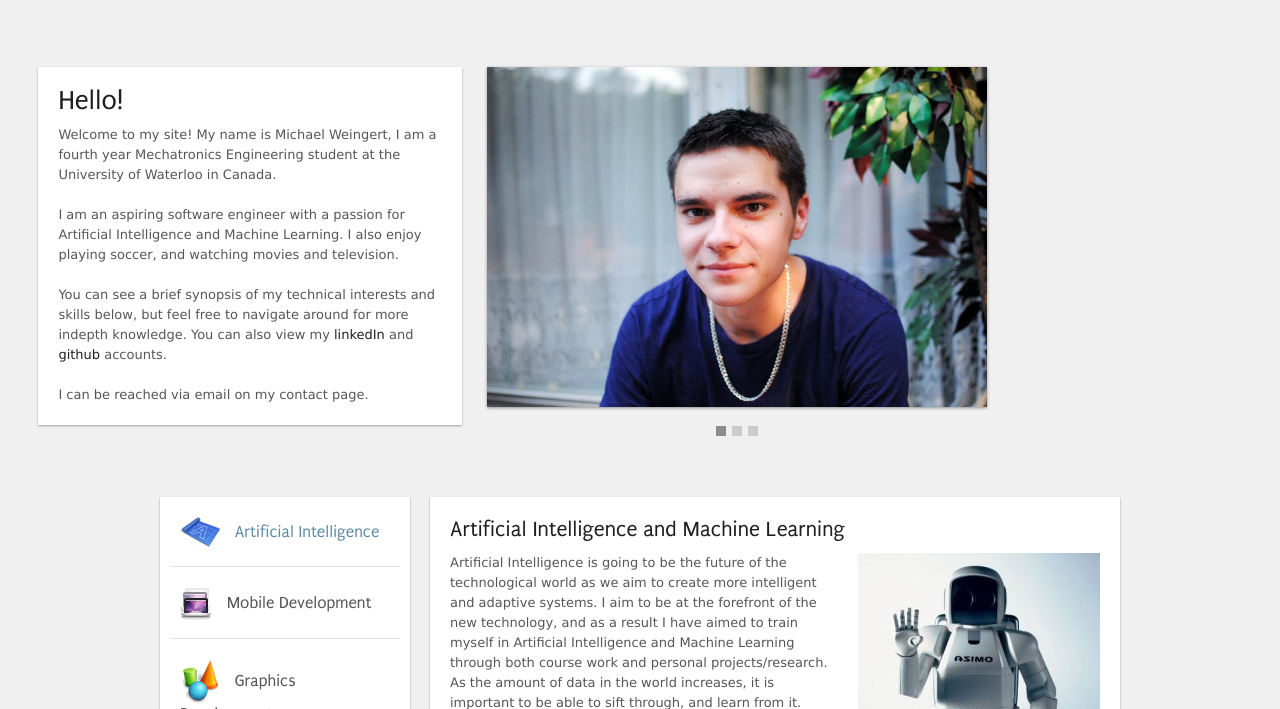
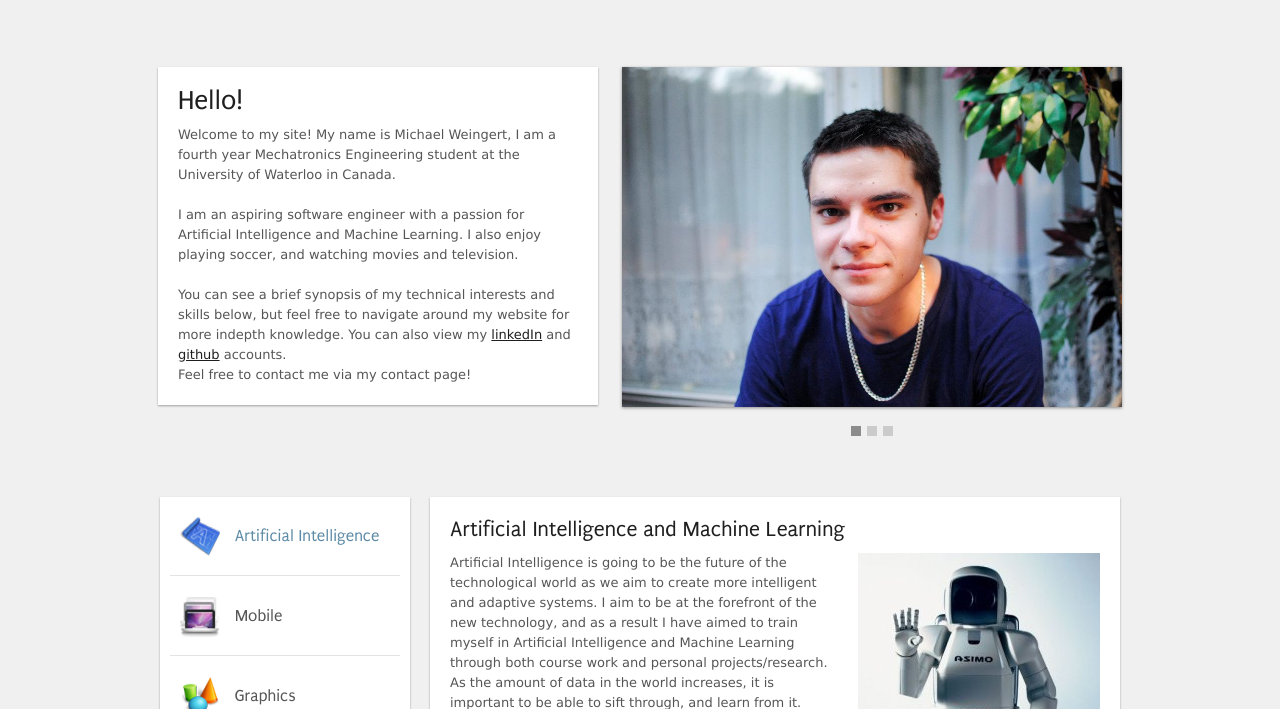
Before and after one commit to mpweinge/michaelweingert.com, a plain HTML site: page Mikey_Index.html in a window 1280 px wide. Shown: the part 91-800 px from the top of the page. Drawn offline with Linux system fonts and the light colour scheme.

Commit message:
Starting to look so nice :)

```diff
--- a/Mikey_Index.html
+++ b/Mikey_Index.html
@@ -70,11 +70,12 @@ $(function() {
     <!-- End Header Wrapper -->
 
   <!-- Begin Slider -->
-    <div style="display:inline-block;width:30%; margin-left:3%; background-color: #FFFFFF" class="content">
+    <div align="center" style="width:100%; text-align:center;" >
+        <div style="display:inline-block;width:400px; margin: 0 auto; background-color: #FFFFFF; text-align:left" class="content">
             <h1> Hello! </h1>
             <p>Welcome to my site! My name is Michael Weingert, I am a fourth year Mechatronics Engineering student at the University of Waterloo in Canada. </p>
             <p> I am an aspiring software engineer with a passion for Artificial Intelligence and Machine Learning. I also enjoy playing soccer, and watching movies and television. </p>
-        <p> You can see a brief synopsis of my technical interests and skills below, but feel free to navigate around for more indepth knowledge. You can also view my <a href = "http://ca.linkedin.com/pub/michael-weingert/51/853/525" >linkedIn</a> and <a href = "https://github.com/mpweinge">github</a> accounts. </br></br>I can be reached via email on my contact page.  </p>
+            <p> You can see a brief synopsis of my technical interests and skills below, but feel free to navigate around my website for more indepth knowledge. You can also view my <a href = "http://ca.linkedin.com/pub/michael-weingert/51/853/525" style="text-decoration:underline">linkedIn</a> and <a href = "https://github.com/mpweinge" style="text-decoration:underline">github</a> accounts. </br>Feel free to contact me via my contact page!</p>
         </div>
 
         <div id="cycle-wrapper" style = "display:inline-block; vertical-align:top;padding-left: 20px; width = 45%; height = 340px" >
@@ -85,6 +86,10 @@ $(function() {
             </div>
             <ul class="slidernav">
             </ul>
+
+    </div>
+
+
     <!--
     <div class="sliderdir">
         <a href="#" id='TESTID'><span class="sliderprev">Prev</span></a>
@@ -101,9 +106,9 @@ $(function() {
     <!-- Begin About -->
     <div class="tab-wrapper">
       <ul id="tab-menu">
-        <li class="selected"><img src="style/images/icon3.png" alt="" /> Artificial Intelligence</li>
-        <li><img src="style/images/icon-laptop.png" alt="" /> Mobile Development</li>
-        <li><img src="style/images/icon4.png" alt="" /> Graphics Development</li>
+          <li class="selected"><img src="style/images/icon3.png" width = 40px; height=40px; alt="" /> Artificial Intelligence</li>
+        <li><img src="style/images/icon-laptop.png" width = 40px; height=40px; alt="" /> Mobile</li>
+        <li><img src="style/images/icon4.png" width = 40px; height=40px; alt="" /> Graphics</li>
         <!--<li><img src="style/images/icon-camera.png" alt="" /> Platform Development</li>-->
       </ul>
       <div class="tab-content">
--- a/style.css
+++ b/style.css
@@ -949,7 +949,7 @@ ul.grid li a {
 ul.grid li img {
 	display: block;
 	width:225px;
-	height:150px;
+	height:225px;
 }
 
 ul.gallerynav {
```
Also changed, not shown: Mikey_Portfolio.html (+9 -1 lines), Mikey_Research.html (+1 -1 lines). Lines whose indentation alone changed are shown as unchanged.
